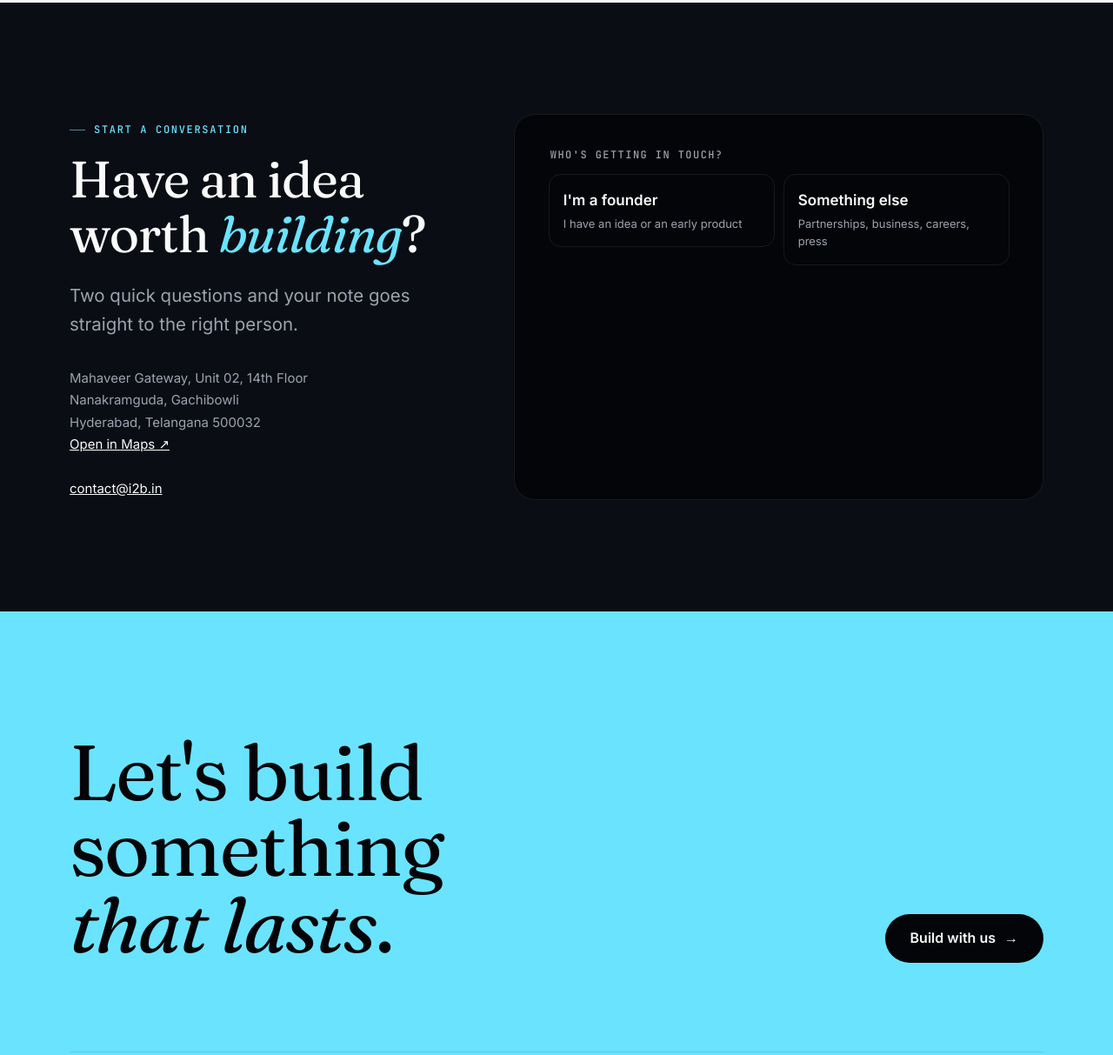
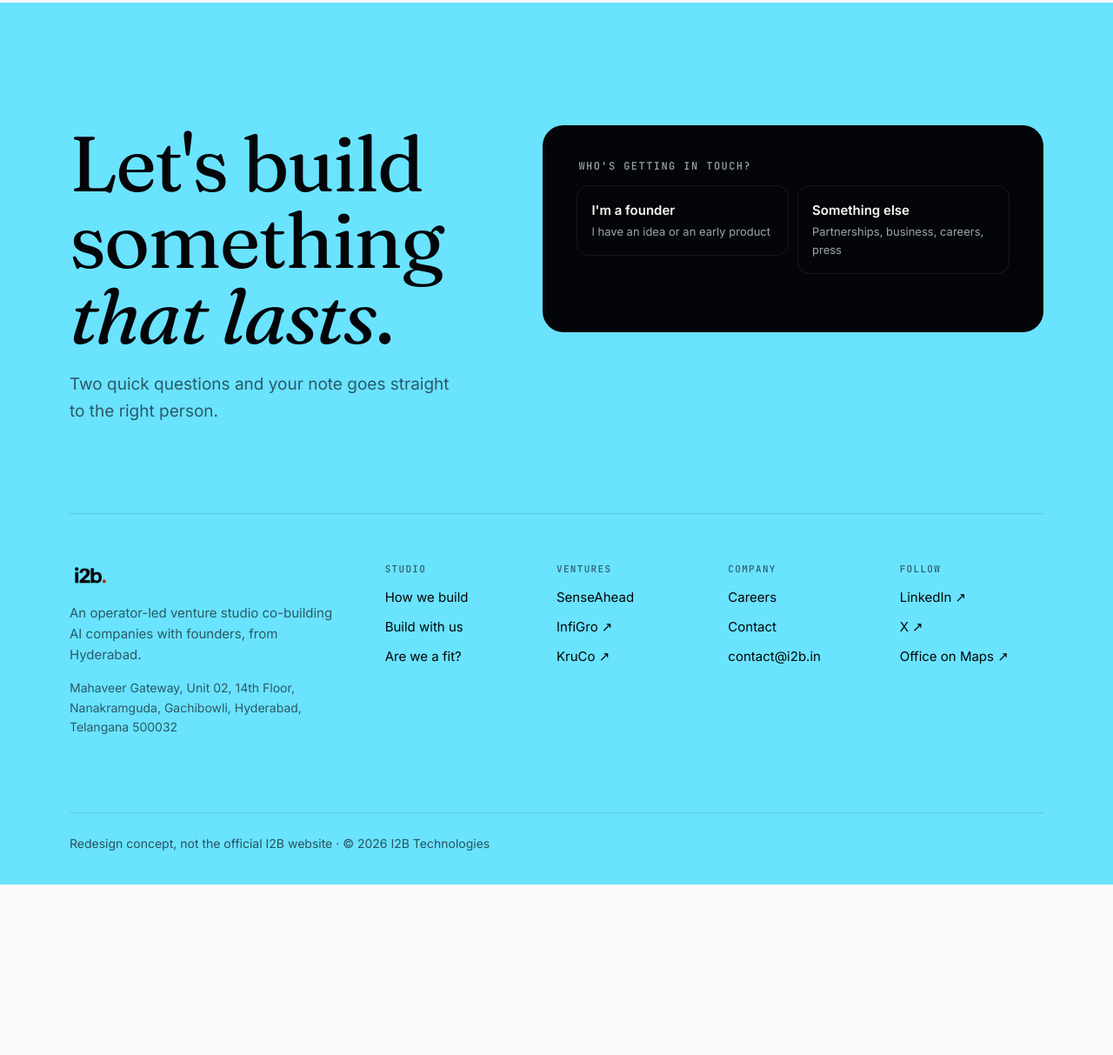
Before and after one commit to Krishna30396/I2b-Website, a plain HTML site: page site/index.html in a window 1280 px wide. Shown: the part 6972-8185 px from the top of the page at 87% size. After the commit the page ends 7989 px from the top, so only its background shows below. Drawn offline with Linux system fonts and the light colour scheme.

Commit message:
Merge Start a conversation into the footer close; address under the tagline
The contact form now sits inside the cyan 'Let's build something that lasts' block
(id=contact, so nav links still land there). The separate section and its address,
maps and email block are removed; the address appears once, under the footer tagline.

Co-Authored-By: Claude Opus 5.5 <noreply@anthropic.com>

```diff
--- a/site/assets/styles.css
+++ b/site/assets/styles.css
@@ -434,3 +434,14 @@ h1 em, h2 em { font-style: italic; color: var(--accent); }
 .steps1 { grid-template-columns: 1fr; }
 @media (max-width: 960px) { .cols4 { grid-template-columns: 1fr 1fr; } .steps5 { grid-template-columns: 1fr 1fr; } }
 @media (max-width: 520px) { .cols4, .steps5 { grid-template-columns: 1fr; } }
+
+/* contact merged into the footer's closing statement (home page) */
+.foot-close.with-form { display: grid; grid-template-columns: 5fr 6fr; gap: clamp(32px, 5vw, 80px); align-items: start; }
+.foot-sub { margin: 20px 0 0; max-width: 38ch; font-size: clamp(17px, 1.5vw, 19px); color: #040508b3; }
+.footer .form-card { color: var(--ink-light); background: var(--dark-1); border-color: transparent; }
+.footer .form-card a { color: var(--ink-light); background-image: none; border-bottom: 1px solid currentColor; }
+.footer .form-card :focus-visible { outline-color: var(--accent); }
+.footer .form-card .success ol { color: #c8ccd4; }
+.foot-addr { margin-top: 10px !important; font-size: 14px; color: #04050899; max-width: 34ch; }
+@media (max-width: 880px) { .foot-close.with-form { grid-template-columns: 1fr; } }
+.footer .form-card p { color: var(--muted-dark); }
--- a/site/index.html
+++ b/site/index.html
@@ -260,20 +260,17 @@
   </div>
 </section>
 
-<!-- 9 · ONE CLOSING ASK (two CTA blocks merged) + routed contact -->
-<section class="pad dark-2" id="contact" aria-labelledby="h-contact">
-  <div class="wrap contact">
-    <div class="reveal">
-      <p class="eyebrow">Start a conversation</p>
-      <h2 id="h-contact">Have an idea worth <em>building</em>?</h2>
-      <p class="lede">Two quick questions and your note goes straight to the right person.</p>
-      <address>
-        Mahaveer Gateway, Unit 02, 14th Floor<br>Nanakramguda, Gachibowli<br>Hyderabad, Telangana 500032<br>
-        <a href="https://maps.google.com/?q=Mahaveer+Gateway+Nanakramguda+Hyderabad" target="_blank" rel="noopener">Open in Maps ↗</a><br><br>
-        <a href="mailto:contact@i2b.in">contact@i2b.in</a>
-      </address>
+</main>
+
+<footer class="footer" data-surface="light">
+  <div class="wrap">
+    <!-- Start a conversation, merged into the closing statement -->
+    <div class="foot-close with-form" id="contact">
+      <div>
+        <h2 id="h-contact">Let's build something <em>that lasts</em>.</h2>
+        <p class="foot-sub">Two quick questions and your note goes straight to the right person.</p>
       </div>
-    <div class="form-card reveal">
+      <div class="form-card">
         <form data-routed novalidate data-label-founder="Send to the founders" data-label-other="Send message">
           <fieldset class="intents">
             <legend>Who's getting in touch?</legend>
@@ -307,23 +304,14 @@
         </div>
       </div>
     </div>
-</section>
-</main>
-
-<footer class="footer" data-surface="light">
-  <div class="wrap">
-    <div class="foot-close">
-      <h2>Let's build something <em>that lasts</em>.</h2>
-      <a class="btn btn-ink" href="build.html">Build with us <span class="arr">→</span></a>
-    </div>
     <div class="foot-grid">
-      <div><img class="flogo" src="assets/i2b-logo.png" alt="I2B"><p style="max-width:32ch;margin-top:16px">An operator-led venture studio co-building AI companies with founders, from Hyderabad.</p></div>
+      <div><img class="flogo" src="assets/i2b-logo.png" alt="I2B"><p style="max-width:32ch;margin-top:16px">An operator-led venture studio co-building AI companies with founders, from Hyderabad.</p><p class="foot-addr">Mahaveer Gateway, Unit 02, 14th Floor, Nanakramguda, Gachibowli, Hyderabad, Telangana 500032</p></div>
       <div><h4>Studio</h4><ul><li><a href="studio.html">How we build</a></li><li><a href="build.html">Build with us</a></li><li><a href="index.html#fit">Are we a fit?</a></li></ul></div>
       <div><h4>Ventures</h4><ul><li><a href="ventures/senseahead.html">SenseAhead</a></li><li><a href="https://infigro.ai" target="_blank" rel="noopener">InfiGro ↗</a></li><li><a href="https://www.kruco.in" target="_blank" rel="noopener">KruCo ↗</a></li></ul></div>
       <div><h4>Company</h4><ul><li><a href="careers.html">Careers</a></li><li><a href="index.html#contact">Contact</a></li><li><a href="mailto:contact@i2b.in">contact@i2b.in</a></li></ul></div>
       <div><h4>Follow</h4><ul><li><a href="https://www.linkedin.com/" target="_blank" rel="noopener">LinkedIn ↗</a></li><li><a href="https://x.com/" target="_blank" rel="noopener">X ↗</a></li><li><a href="https://maps.google.com/?q=Mahaveer+Gateway+Nanakramguda+Hyderabad" target="_blank" rel="noopener">Office on Maps ↗</a></li></ul></div>
     </div>
-    <div class="foot-bottom"><span>Redesign concept, not the official I2B website · © 2026 I2B Technologies</span><span>Mahaveer Gateway, Gachibowli, Hyderabad</span></div>
+    <div class="foot-bottom"><span>Redesign concept, not the official I2B website · © 2026 I2B Technologies</span></div>
   </div>
 </footer>
 <script src="assets/main.js"></script>
```
Also changed, not shown: site/build.html (+2 -2 lines), site/careers.html (+2 -2 lines), site/studio.html (+2 -2 lines), site/ventures/senseahead.html (+2 -2 lines). Lines whose indentation alone changed are shown as unchanged.
